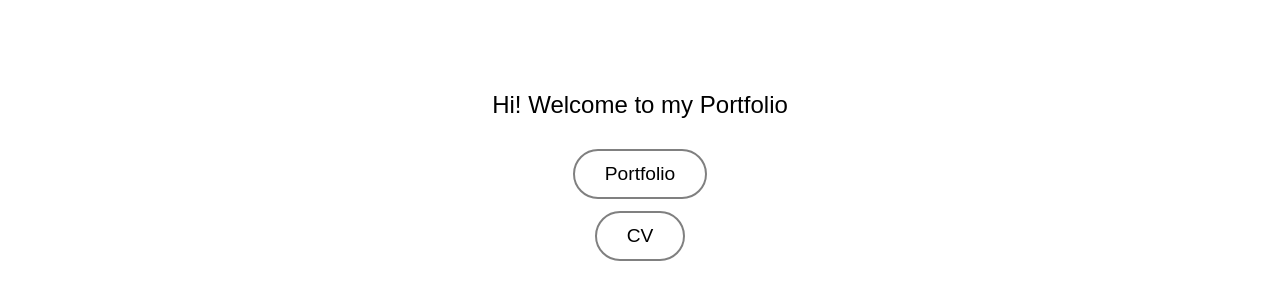
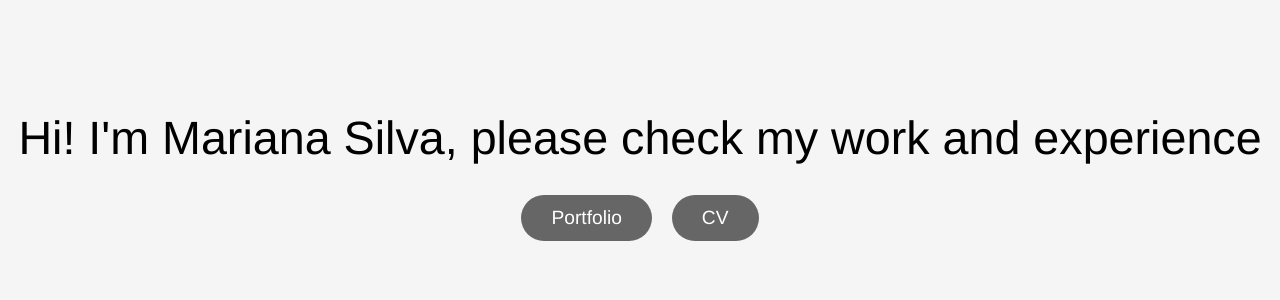
Before and after one commit to marianapsillva/portfolio, a plain HTML site: page index.html in a window 1280 px wide. Shown: the part 224-524 px from the top of the page. Drawn offline with Linux system fonts and the light colour scheme.

Commit message:
Update index.html

```diff
--- a/index.html
+++ b/index.html
@@ -12,8 +12,8 @@
     }
 
     body {
-      font-family: Arial, sans-serif;
-      background-color: white;
+      font-family: Helvetica, sans-serif;
+      background-color: #f5f5f5ff;
       color: black;
       display: flex;
       justify-content: center;
@@ -24,41 +24,40 @@
 
     .container {
       text-align: center;
-      width: 100%; /* Make sure it takes full width */
+      width: 100%;
     }
 
     .greeting {
-      font-size: 1.5rem;
+      font-size: 35pt;
       margin-bottom: 30px;
     }
 
     .buttons {
       display: flex;
-      flex-direction: column; /* Stack the buttons vertically */
-      align-items: center;
-      gap: 12px; /* Space between buttons */
+      flex-direction: row; /* Side by side */
+      justify-content: center;
+      gap: 20px;
     }
 
     .cta {
       font-size: 1.2rem;
-      color: black;
+      color: white;
       text-decoration: none;
-      border: 2px solid gray;
+      background-color: #666666ff;
       padding: 12px 30px;
       border-radius: 35px;
-      transition: background-color 0.3s ease;
+      transition: transform 0.2s ease-in-out;
       display: inline-block;
     }
 
     .cta:hover {
-      background-color: gray;
-      color: white;
+      transform: scale(1.1);
     }
   </style>
 </head>
 <body>
   <div class="container">
-    <p class="greeting">Hi! Welcome to my Portfolio </p>
+    <p class="greeting">Hi! I'm Mariana Silva, please check my work and experience</p>
     <div class="buttons">
       <a href="MarianaSilva_Portfolio_2025.pdf" class="cta" target="_blank">Portfolio</a>
       <a href="MarianaSilva_CV_2025.pdf" class="cta" target="_blank">CV</a>
```
